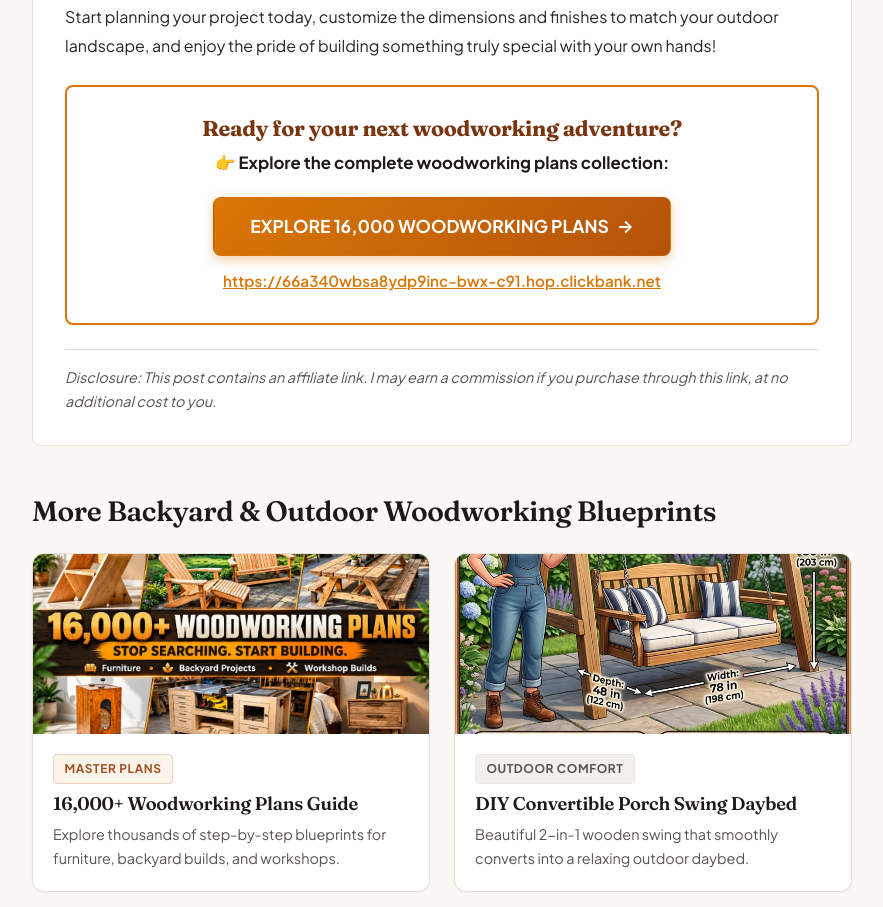
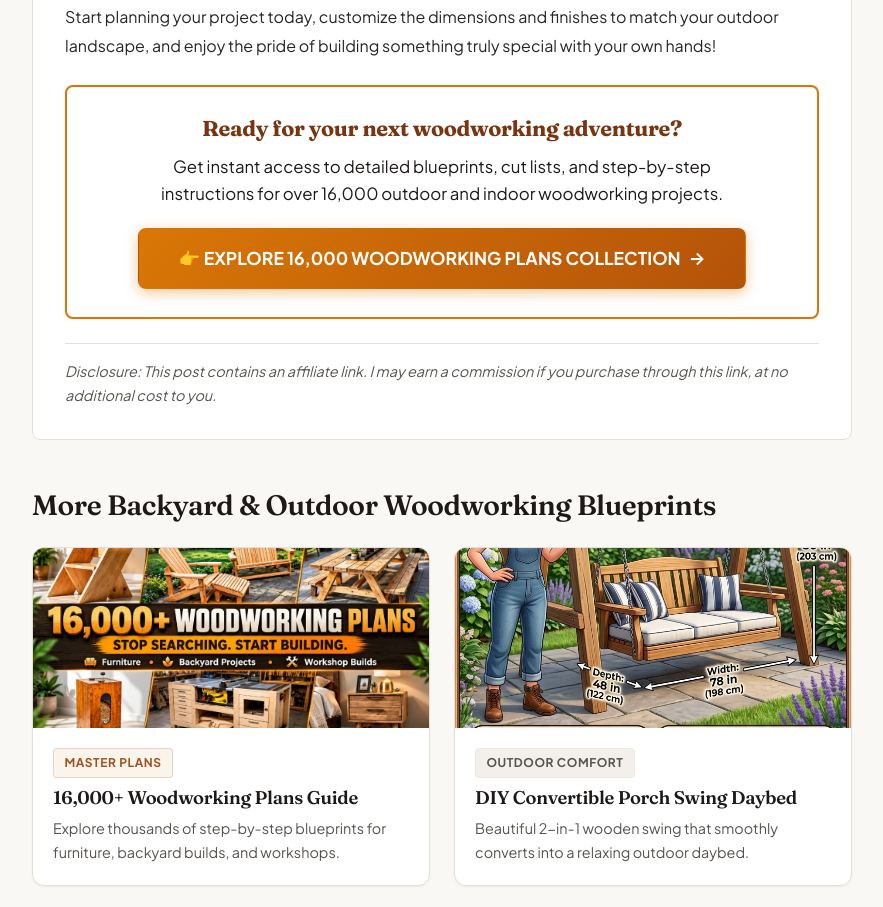
Before and after one commit to patel22py-commits/alpha-wood-work, a plain HTML site: page backyard-mini-bar-shed.html in a window 1280 px wide. Shown: the part 11082-11989 px from the top of the page, without its empty margins (198-1081 px from the left). Drawn offline with Linux system fonts and the light colour scheme.

Commit message:
Hide raw URL and embed affiliate link directly inside CTA button in Final Thoughts

```diff
--- a/backyard-mini-bar-shed.html
+++ b/backyard-mini-bar-shed.html
@@ -633,20 +633,15 @@
 
         <!-- Final Thoughts Featured CTA Box -->
         <div style="background: #FFFFFF; border: 2px solid #D97706; border-radius: var(--radius-md); padding: 1.75rem 1.5rem; text-align: center; margin-bottom: 1.5rem; box-shadow: var(--shadow-sm);">
-          <h3 style="font-size: 1.35rem; color: var(--wood-dark); margin: 0 0 0.5rem; font-weight: 700;">
+          <h3 style="font-size: 1.35rem; color: var(--wood-dark); margin: 0 0 0.75rem; font-weight: 700;">
             Ready for your next woodworking adventure?
           </h3>
-          <p style="font-size: 1.05rem; line-height: 1.6; color: var(--color-charcoal); margin: 0 0 1.25rem;">
-            👉 <strong>Explore the complete woodworking plans collection:</strong>
+          <p style="font-size: 1.05rem; line-height: 1.6; color: var(--color-charcoal); margin: 0 auto 1.25rem; max-width: 580px;">
+            Get instant access to detailed blueprints, cut lists, and step-by-step instructions for over 16,000 outdoor and indoor woodworking projects.
           </p>
-          <div style="margin-bottom: 0.75rem;">
-            <a href="https://66a340wbsa8ydp9inc-bwx-c91.hop.clickbank.net" target="_blank" rel="noopener noreferrer" class="btn btn-primary" style="background: linear-gradient(135deg, #D97706 0%, #B45309 100%); padding: 0.9rem 2.25rem; font-size: 1.1rem; font-weight: 700; text-transform: uppercase; display: inline-flex; align-items: center; gap: 0.5rem; box-shadow: 0 4px 12px rgba(217, 119, 6, 0.35);">
-              <span>Explore 16,000 Woodworking Plans</span> &rarr;
-            </a>
-          </div>
           <div>
-            <a href="https://66a340wbsa8ydp9inc-bwx-c91.hop.clickbank.net" target="_blank" rel="noopener noreferrer" style="font-size: 0.95rem; color: #D97706; word-break: break-all; font-weight: 600; text-decoration: underline;">
-              https://66a340wbsa8ydp9inc-bwx-c91.hop.clickbank.net
+            <a href="https://66a340wbsa8ydp9inc-bwx-c91.hop.clickbank.net" target="_blank" rel="noopener noreferrer" class="btn btn-primary" style="background: linear-gradient(135deg, #D97706 0%, #B45309 100%); padding: 0.95rem 2.5rem; font-size: 1.1rem; font-weight: 700; text-transform: uppercase; display: inline-flex; align-items: center; gap: 0.5rem; box-shadow: 0 4px 14px rgba(217, 119, 6, 0.4);">
+              <span>👉 Explore 16,000 Woodworking Plans Collection</span> &rarr;
             </a>
           </div>
         </div>
```
